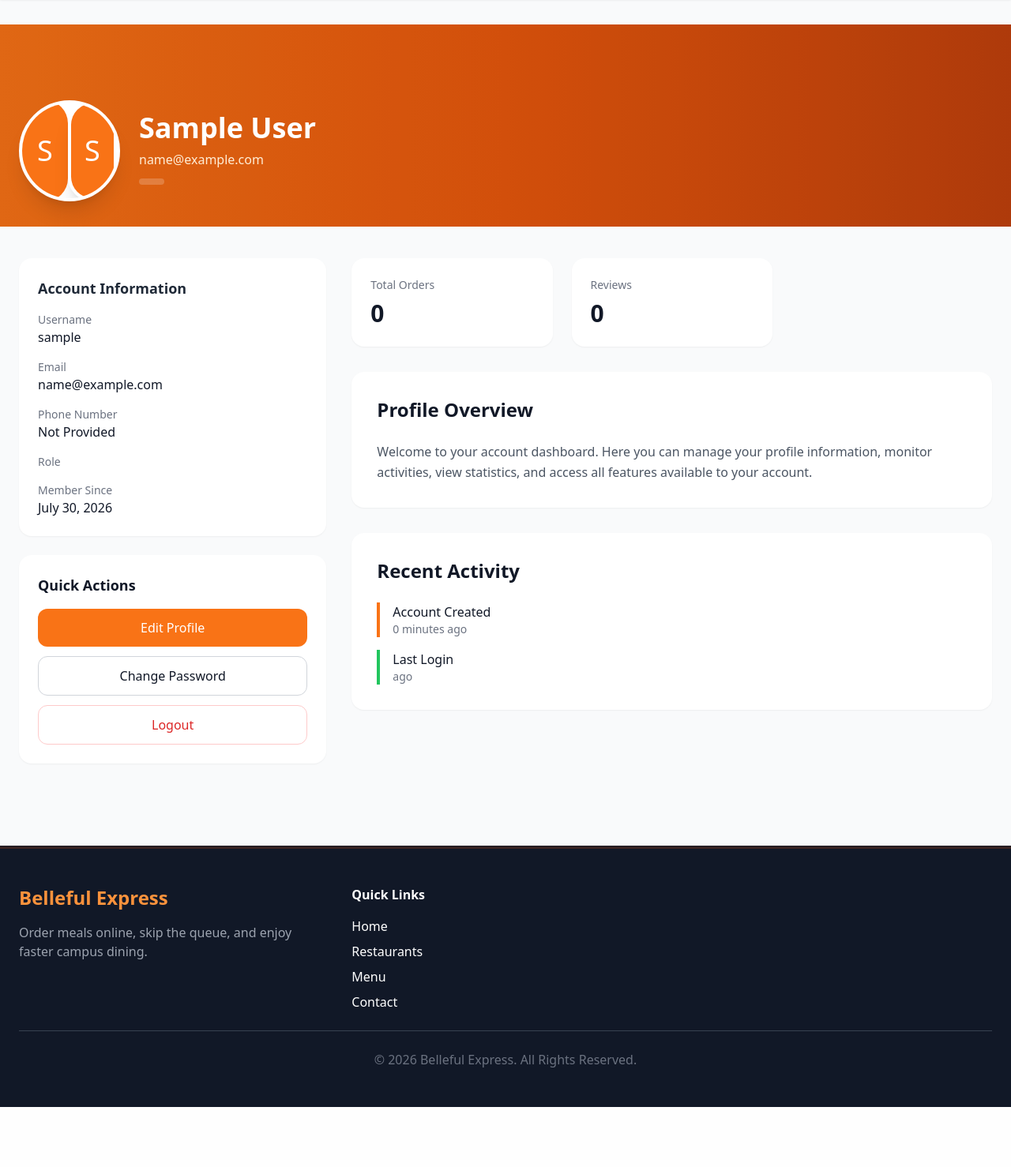
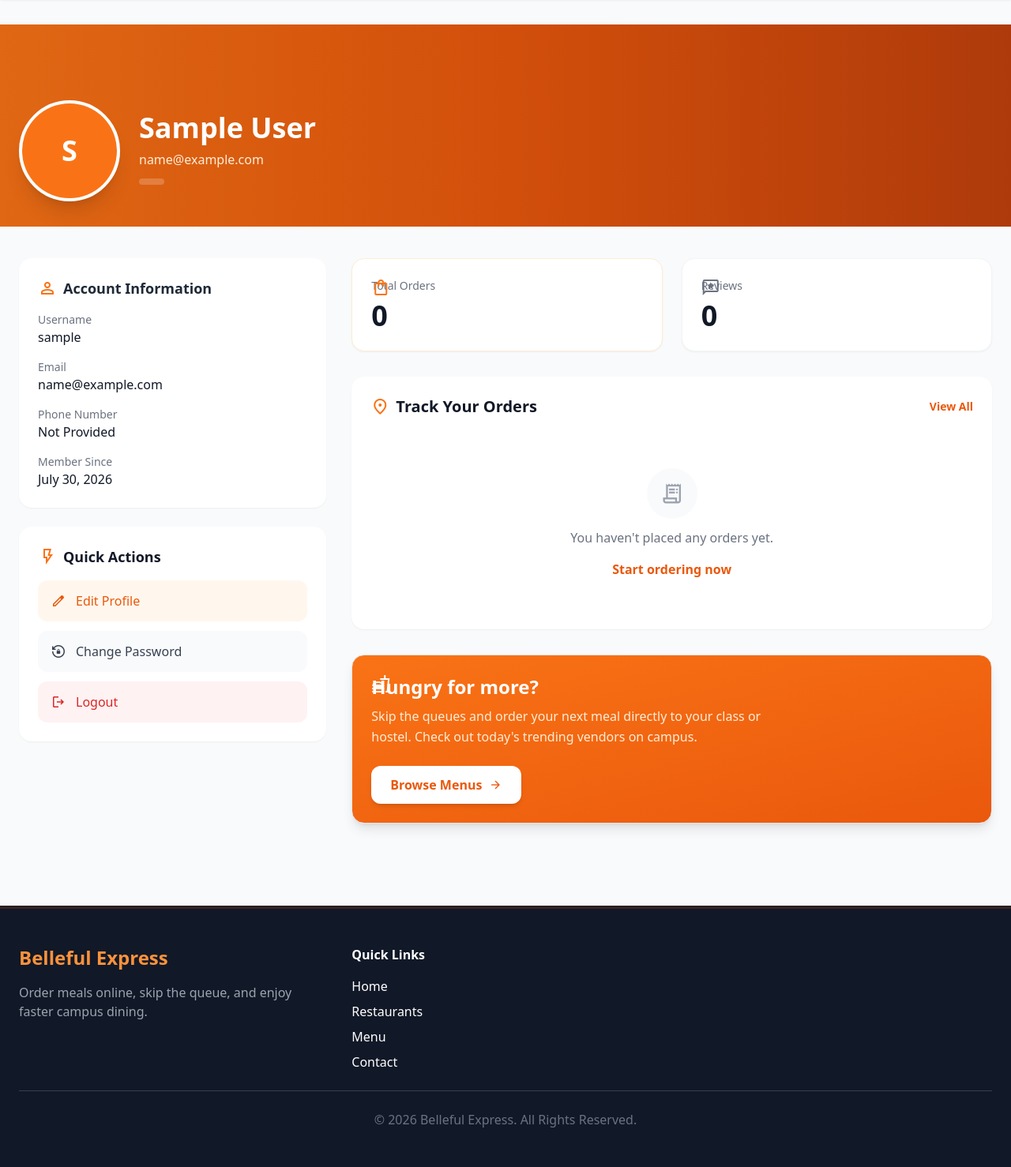
Before and after one commit to agbaigospel2018-source/food_project, a Django app: page /accounts/profile/ in a window 1280 px wide. Shown: the part 81-1559 px from the top of the page at 79% size. Before the commit the page ends 1483 px from the top, so only its background shows below. Run offline with Django 5.2, Linux system fonts and the light colour scheme; the visitor is signed in with stand-in values (Sample User, id 1); data that the repository does not hold is empty; some libraries are stand-ins or nearby versions.

Commit message:
profile fix

```diff
--- a/accounts/templates/accounts/profile.html
+++ b/accounts/templates/accounts/profile.html
@@ -13,37 +13,18 @@
             <div class="flex items-center gap-6">
 
                 <!-- Avatar -->
-                <div class="w-32 h-32 rounded-full bg-white shadow-xl flex items-center justify-center border-4 border-white overflow-hidden">
-
-                    {% if user.profile_image %}
-                        <img src="{{ user.profile_image.url }}"
-                             alt="Profile "
-                             class="w-32 h-32 rounded-full object-cover">
-                    {% else %}
-                        <div class="w-32 h-32 rounded-full bg-orange-500 flex items-center justify-center text-white text-4xl">
-                            {{ user.username|first|upper }}
-                        </div>
-                    {% endif %}
-
-
-                <!-- Avatar -->
-                <div class="w-32 h-32 rounded-full bg-white shadow-xl flex items-center justify-center border-4 border-white overflow-hidden">
-
+                <div class="w-32 h-32 rounded-full bg-white shadow-xl flex items-center justify-center border-4 border-white overflow-hidden flex-shrink-0">
                     {% if user.profile_image %}
                     <a href="{% url 'edit_profile' %}">
-                            <img src="{{ user.profile_image.url }}"
-                                 alt="Profile "
+                        <img src="{{ user.profile_image.url }}" alt="Profile"
                             class="w-32 h-32 rounded-full object-cover cursor-pointer hover:opacity-80">
                     </a>
                     {% else %}
-                        <a href="{% url 'edit_profile' %}" class="w-32 h-32 rounded-full bg-orange-500 flex items-center justify-center text-white text-4xl">
+                    <a href="{% url 'edit_profile' %}"
+                        class="w-32 h-32 rounded-full bg-orange-500 flex items-center justify-center text-white text-4xl font-bold hover:bg-orange-600 transition-colors">
                         {{ user.username|slice:":1"|upper }}
                     </a>
                     {% endif %}
-
-                </div>
-
-
                 </div>
 
                 <div class="text-white">
@@ -55,7 +36,8 @@
                         {{ user.email }}
                     </p>
 
-                    <span class="inline-flex mt-3 px-4 py-1 rounded-full bg-white/20 backdrop-blur-sm text-sm font-semibold">
+                    <span
+                        class="inline-flex mt-3 px-4 py-1 rounded-full bg-white/20 backdrop-blur-sm text-sm font-semibold">
                         {{ user.role|title }}
                     </span>
                 </div>
@@ -77,43 +59,28 @@
                 <!-- Account Details -->
                 <div class="bg-white rounded-2xl shadow-sm p-6">
 
-                    <h2 class="text-lg font-bold text-gray-800 mb-4">
+                    <h2 class="text-lg font-bold text-gray-800 mb-4 flex items-center gap-2">
+                        <span class="material-symbols-outlined text-orange-500">person</span>
                         Account Information
                     </h2>
 
                     <div class="space-y-4">
-
                         <div>
                             <p class="text-sm text-gray-500">Username</p>
                             <p class="font-medium">{{ user.username }}</p>
                         </div>
-
                         <div>
                             <p class="text-sm text-gray-500">Email</p>
                             <p class="font-medium">{{ user.email }}</p>
                         </div>
-
                         <div>
                             <p class="text-sm text-gray-500">Phone Number</p>
-                            <p class="font-medium">
-                                {{ user.phone_number|default:"Not Provided" }}
-                            </p>
+                            <p class="font-medium">{{ user.phone_number|default:"Not Provided" }}</p>
                         </div>
-
-                        <div>
-                            <p class="text-sm text-gray-500">Role</p>
-                            <p class="font-medium">
-                                {{ user.role|title }}
-                            </p>
-                        </div>
-
                         <div>
                             <p class="text-sm text-gray-500">Member Since</p>
-                            <p class="font-medium">
-                                {{ user.date_joined|date:"F d, Y" }}
-                            </p>
+                            <p class="font-medium">{{ user.date_joined|date:"F d, Y" }}</p>
                         </div>
-
                     </div>
 
                 </div>
@@ -121,27 +88,27 @@
                 <!-- Quick Actions -->
                 <div class="bg-white rounded-2xl shadow-sm p-6">
 
-                    <h2 class="text-lg font-bold mb-4">
+                    <h2 class="text-lg font-bold mb-4 flex items-center gap-2">
+                        <span class="material-symbols-outlined text-orange-500">flash_on</span>
                         Quick Actions
                     </h2>
 
                     <div class="space-y-3">
-
                         <a href="{% url 'edit_profile' %}"
-                            class="block text-center bg-orange-500 text-white py-3 rounded-xl hover:bg-orange-600 transition">
+                            class="flex items-center gap-3 bg-orange-50 hover:bg-orange-100 text-orange-600 px-4 py-3 rounded-xl font-medium transition-colors">
+                            <span class="material-symbols-outlined text-xl">edit</span>
                             Edit Profile
                         </a>
-
                         <a href="{% url 'change_password' %}"
-                           class="block text-center border border-gray-300 py-3 rounded-xl hover:bg-gray-50 transition">
+                            class="flex items-center gap-3 bg-gray-50 hover:bg-gray-100 text-gray-700 px-4 py-3 rounded-xl font-medium transition-colors">
+                            <span class="material-symbols-outlined text-xl">lock_reset</span>
                             Change Password
                         </a>
-
                         <a href="{% url 'logout' %}"
-                           class="block text-center border border-red-200 text-red-600 py-3 rounded-xl hover:bg-red-50 transition">
+                            class="flex items-center gap-3 bg-red-50 hover:bg-red-100 text-red-600 px-4 py-3 rounded-xl font-medium transition-colors">
+                            <span class="material-symbols-outlined text-xl">logout</span>
                             Logout
                         </a>
-
                     </div>
 
                 </div>
@@ -152,73 +119,109 @@
             <div class="lg:col-span-2 space-y-8">
 
                 <!-- Stats -->
-                <div class="grid md:grid-cols-3 gap-6">
+                <div class="grid grid-cols-2 gap-6">
 
-                    <div class="bg-white rounded-2xl p-6 shadow-sm">
-                        <h3 class="text-gray-500 text-sm">
-                            Total Orders
-                        </h3>
-                        <p class="text-3xl font-bold mt-2">
+                    <div class="bg-white rounded-2xl p-6 shadow-sm border border-orange-100 relative overflow-hidden group">
+                        <div class="absolute -right-4 -bottom-4 opacity-10 group-hover:scale-110 group-hover:text-orange-600 transition-transform duration-500">
+                            <span class="material-symbols-outlined text-9xl text-orange-500">shopping_bag</span>
+                        </div>
+                        <h3 class="text-gray-500 text-sm font-medium">Total Orders</h3>
+                        <a href="{% url 'orders:order_history' %}"
+                            class="block text-4xl font-extrabold mt-2 text-gray-900 hover:text-orange-600 transition-colors relative z-10">
                             {{ total_orders|default:"0" }}
-                        </p>
+                        </a>
                     </div>
 
-                    <div class="bg-white rounded-2xl p-6 shadow-sm">
-                        <h3 class="text-gray-500 text-sm">
-                            Reviews
-                        </h3>
-                        <p class="text-3xl font-bold mt-2">
+                    <div class="bg-white rounded-2xl p-6 shadow-sm border border-gray-100 relative overflow-hidden group">
+                        <div class="absolute -right-4 -bottom-4 opacity-10 group-hover:scale-110 transition-transform duration-500">
+                            <span class="material-symbols-outlined text-9xl text-gray-500">reviews</span>
+                        </div>
+                        <h3 class="text-gray-500 text-sm font-medium">Reviews</h3>
+                        <p class="text-4xl font-extrabold mt-2 text-gray-900 relative z-10">
                             {{ total_reviews|default:"0" }}
                         </p>
                     </div>
 
                 </div>
 
-                <!-- Profile Overview -->
-                <div class="bg-white rounded-2xl shadow-sm p-8">
+                <!-- Track Your Orders -->
+                <div class="bg-white rounded-2xl shadow-sm p-6 sm:p-8">
 
-                    <h2 class="text-2xl font-bold mb-6">
-                        Profile Overview
+                    <div class="flex items-center justify-between mb-6">
+                        <h2 class="text-xl font-bold flex items-center gap-2">
+                            <span class="material-symbols-outlined text-orange-500">location_on</span>
+                            Track Your Orders
                         </h2>
+                        <a href="{% url 'orders:order_history' %}" class="text-sm font-semibold text-orange-600 hover:text-orange-700">View All</a>
+                    </div>
 
-                    <p class="text-gray-600 leading-relaxed">
-                        Welcome to your account dashboard. Here you can manage
-                        your profile information, monitor activities, view
-                        statistics, and access all features available to your
-                        account.
+                    {% if recent_orders %}
+                    <div class="space-y-4">
+                        {% for order in recent_orders %}
+                        <a href="{% url 'orders:order_detail' order_id=order.id %}" class="block group">
+                            <div class="border border-gray-100 rounded-xl p-4 hover:border-orange-200 hover:bg-orange-50/50 transition-all">
+                                <div class="flex flex-col sm:flex-row justify-between items-start sm:items-center gap-3">
+                                    <div>
+                                        <div class="flex items-center gap-3">
+                                            <span class="font-bold text-gray-900 group-hover:text-orange-600 transition-colors">
+                                                Order #{{ order.short_id }}
+                                            </span>
+                                            <!-- Status Badge -->
+                                            {% if order.status == 'completed' %}
+                                                <span class="px-2.5 py-0.5 rounded-full text-xs font-medium bg-green-100 text-green-700">Completed</span>
+                                            {% elif order.status == 'ready' %}
+                                                <span class="px-2.5 py-0.5 rounded-full text-xs font-medium bg-blue-100 text-blue-700 animate-pulse">Ready for Pickup</span>
+                                            {% elif order.status == 'cancelled' or order.status == 'rejected' %}
+                                                <span class="px-2.5 py-0.5 rounded-full text-xs font-medium bg-red-100 text-red-700">{{ order.get_status_display }}</span>
+                                            {% else %}
+                                                <span class="px-2.5 py-0.5 rounded-full text-xs font-medium bg-orange-100 text-orange-700">{{ order.get_status_display }}</span>
+                                            {% endif %}
+                                        </div>
+                                        <p class="text-sm text-gray-500 mt-1 flex items-center gap-1">
+                                            <span class="material-symbols-outlined text-[16px]">storefront</span>
+                                            {{ order.vendor.business_name }}
                                         </p>
+                                    </div>
+
+                                    <div class="text-left sm:text-right w-full sm:w-auto flex justify-between sm:block">
+                                        <p class="font-bold text-gray-900">₦{{ order.total_amount }}</p>
+                                        <p class="text-xs text-gray-400 mt-1">{{ order.created_at|date:"M d, g:i a" }}</p>
+                                    </div>
+                                </div>
+                            </div>
+                        </a>
+                        {% endfor %}
+                    </div>
+                    {% else %}
+                    <div class="text-center py-10">
+                        <div class="w-16 h-16 bg-gray-50 rounded-full flex items-center justify-center mx-auto mb-3">
+                            <span class="material-symbols-outlined text-gray-400 text-3xl">receipt_long</span>
+                        </div>
+                        <p class="text-gray-500 font-medium">You haven't placed any orders yet.</p>
+                        <a href="{% url 'menu:item_list' %}" class="inline-block mt-4 text-orange-600 font-semibold hover:underline">Start ordering now</a>
+                    </div>
+                    {% endif %}
 
                 </div>
 
-                <!-- Recent Activity -->
-                <div class="bg-white rounded-2xl shadow-sm p-8">
-
-                    <h2 class="text-2xl font-bold mb-6">
-                        Recent Activity
-                    </h2>
-
-                    <div class="space-y-4">
-
-                        <div class="border-l-4 border-orange-500 pl-4">
-                            <p class="font-medium">
-                                Account Created
-                            </p>
-                            <p class="text-sm text-gray-500">
-                                {{ user.date_joined|timesince }} ago
-                            </p>
+                <!-- Student Recommendations -->
+                <div class="bg-gradient-to-br from-orange-500 to-orange-600 rounded-2xl p-6 sm:p-8 text-white relative overflow-hidden shadow-lg border border-orange-400">
+                    <div class="absolute -right-10 -top-10 opacity-10">
+                        <span class="material-symbols-outlined text-[200px]">fastfood</span>
                     </div>
 
-                        <div class="border-l-4 border-green-500 pl-4">
-                            <p class="font-medium">
-                                Last Login
+                    <div class="relative z-10 max-w-lg">
+                        <h2 class="text-2xl font-bold mb-2">Hungry for more?</h2>
+                        <p class="text-orange-100 mb-6 leading-relaxed">
+                            Skip the queues and order your next meal directly to your class or hostel. Check out today's trending vendors on campus.
                         </p>
-                            <p class="text-sm text-gray-500">
-                                {{ user.last_login|timesince }} ago
-                            </p>
+                        <div class="flex items-center gap-4">
+                            <a href="{% url 'menu:item_list' %}" class="bg-white text-orange-600 px-6 py-3 rounded-xl font-bold shadow-md hover:shadow-xl hover:-translate-y-0.5 transition-all flex items-center gap-2">
+                                Browse Menus
+                                <span class="material-symbols-outlined text-[18px]">arrow_forward</span>
+                            </a>
                         </div>
-
                     </div>
-
                 </div>
 
             </div>
--- a/accounts/views.py
+++ b/accounts/views.py
@@ -133,11 +133,13 @@ def profile_view(request):
 
     total_orders = Order.objects.filter(student=request.user).count()
     total_reviews = MenuItemReview.objects.filter(student=request.user, is_approved=True).count()
+    recent_orders = Order.objects.filter(student=request.user).order_by('-created_at')[:5]
 
     context = {
         'user': request.user,
         'total_orders': total_orders,
         'total_reviews': total_reviews,
+        'recent_orders': recent_orders,
     }
 
     return render(
```
Lines whose indentation alone changed are shown as unchanged.
